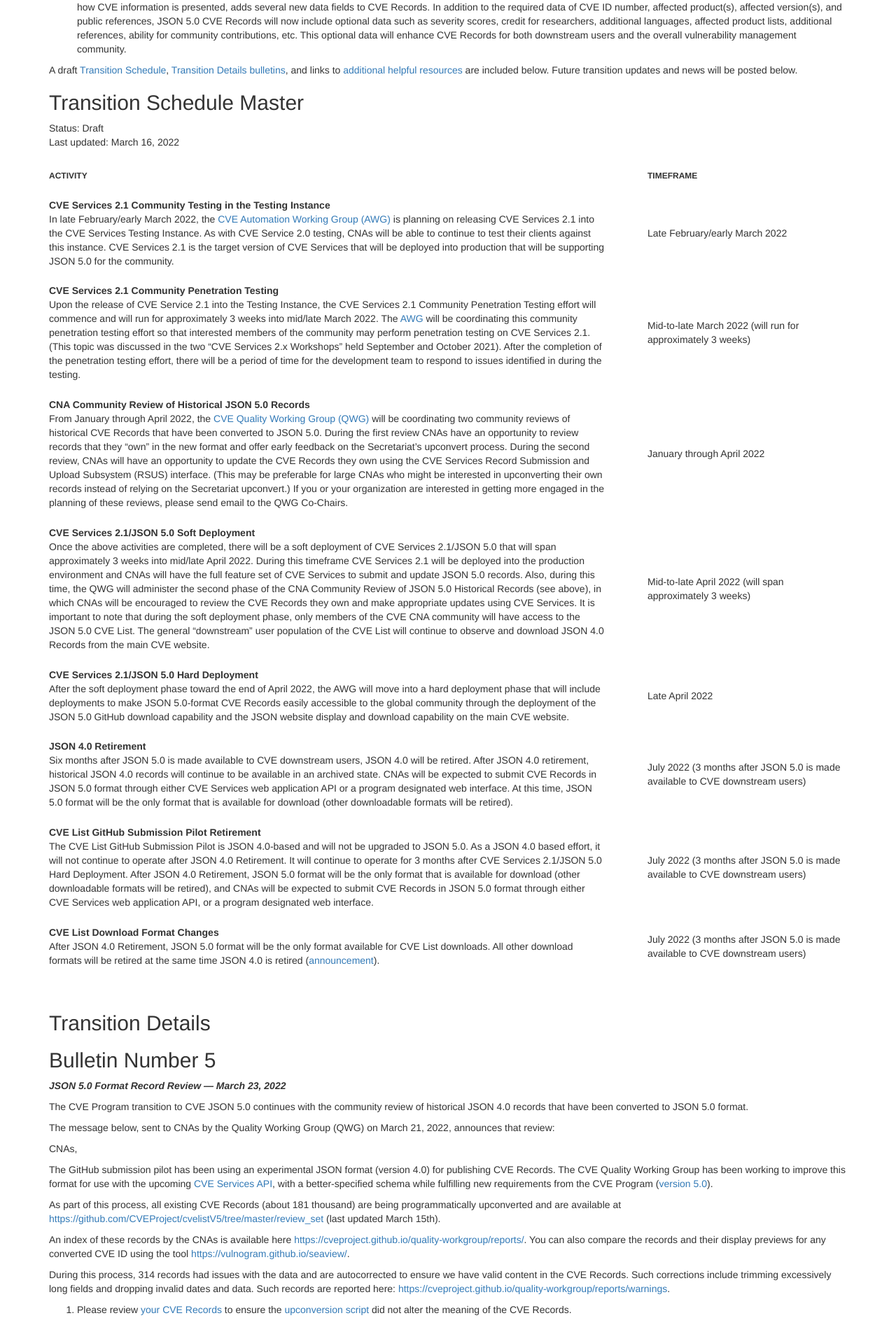
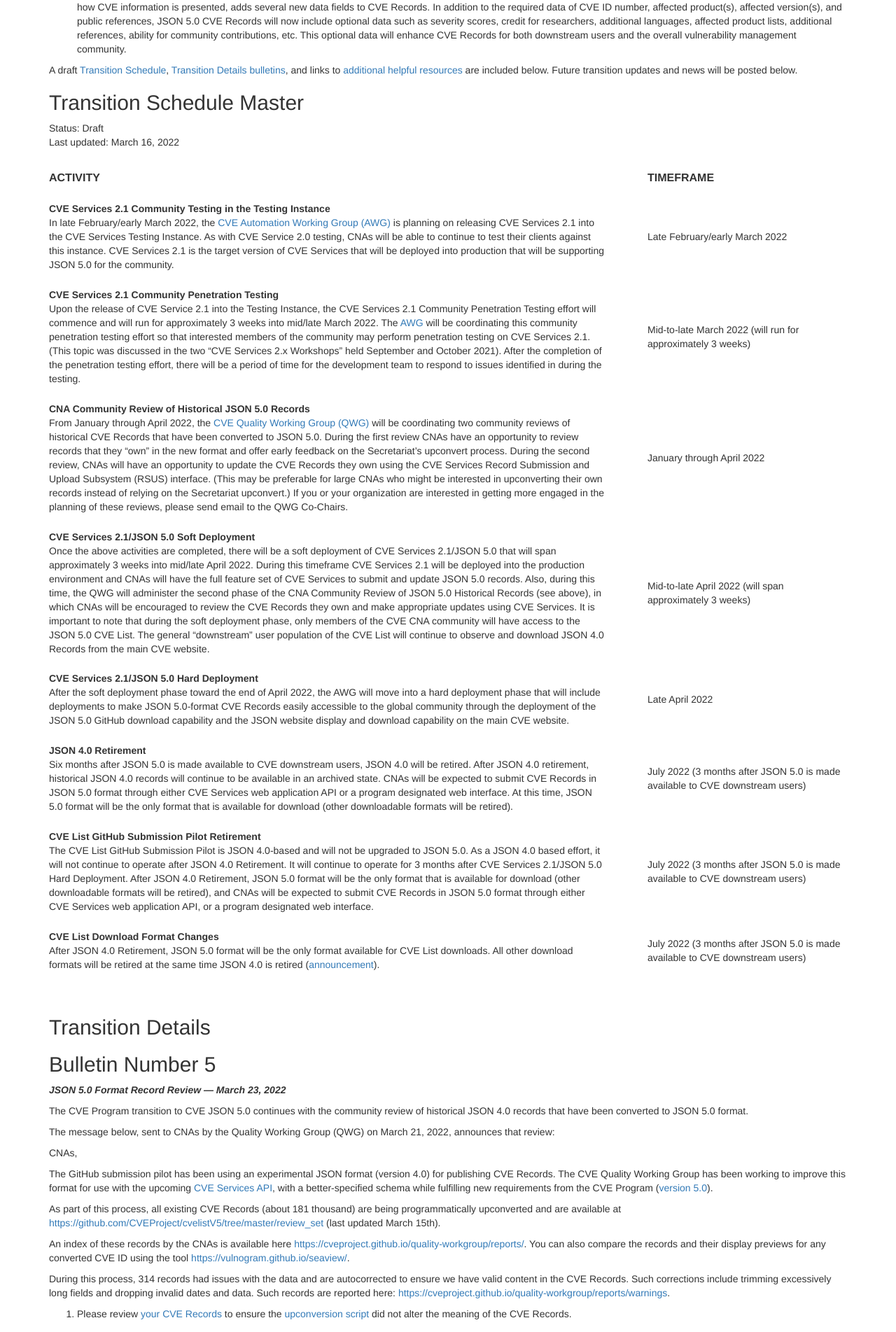
Before and after one commit to CVEProject/cveproject.github.io, a Jekyll site: the page built from automation-transition.md, in a window 1280 px wide. Shown: the part 325-2228 px from the top of the page at 70% size. Built offline with Jekyll 4.4.1, drawn with Linux system fonts in a browser that asks for light colours; nearby versions of some CDN libraries.

Commit message:
Update automation-transition.md

```diff
--- a/automation-transition.md
+++ b/automation-transition.md
@@ -19,9 +19,9 @@ Last updated: March 16, 2022
 <div>
   <table style="padding-left:5%;padding-left:30%;">
     <tr>
-      <th style="width:70%;padding-bottom:2%;font-size:12px;">ACTIVITY</th>
-      <th style="width:5%;padding-bottom:2%;font-size:12px;"></th>
-      <th style="width:25%;padding-bottom:2%;font-size:12px;">TIMEFRAME</th>
+      <th style="width:70%;padding-bottom:2%;font-size:16px;">ACTIVITY</th>
+      <th style="width:5%;padding-bottom:2%;font-size:16px;"></th>
+      <th style="width:25%;padding-bottom:2%;font-size:16px;">TIMEFRAME</th>
     </tr>
 
     <tr>
```
